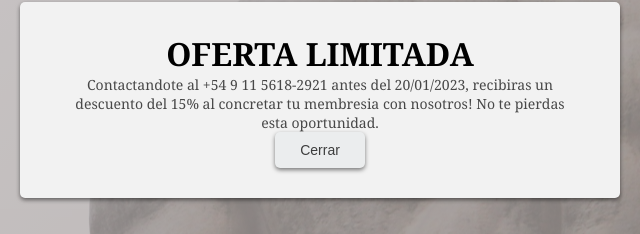
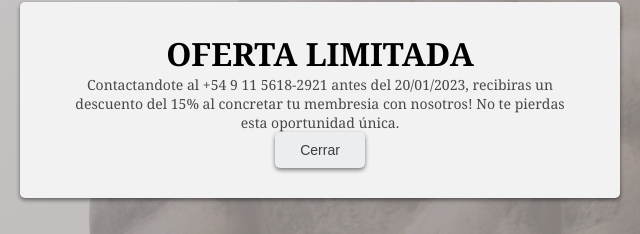
Before and after one commit to mterrera/Elysium, a plain HTML site: page index.html in a window 1280 px wide. Both pictures are taken after a click on the button "OFERTA PARA TI". Shown: the part 300-534 px from the top of the page, 320-960 px from the left. Drawn offline with nearby package versions, Linux system fonts and the light colour scheme.

Commit message:
Update index.html

```diff
--- a/index.html
+++ b/index.html
@@ -32,7 +32,7 @@
                     <h1>OFERTA LIMITADA</h1>
                     <p>
                         Contactandote al +54 9 11 5618-2921 antes del 20/01/2023, recibiras un descuento del 15% al concretar tu membresia con nosotros!
-                        No te pierdas esta oportunidad.
+                        No te pierdas esta oportunidad única.
                     </p>
                     <button id="close">Cerrar</button>
                 </div>
```
